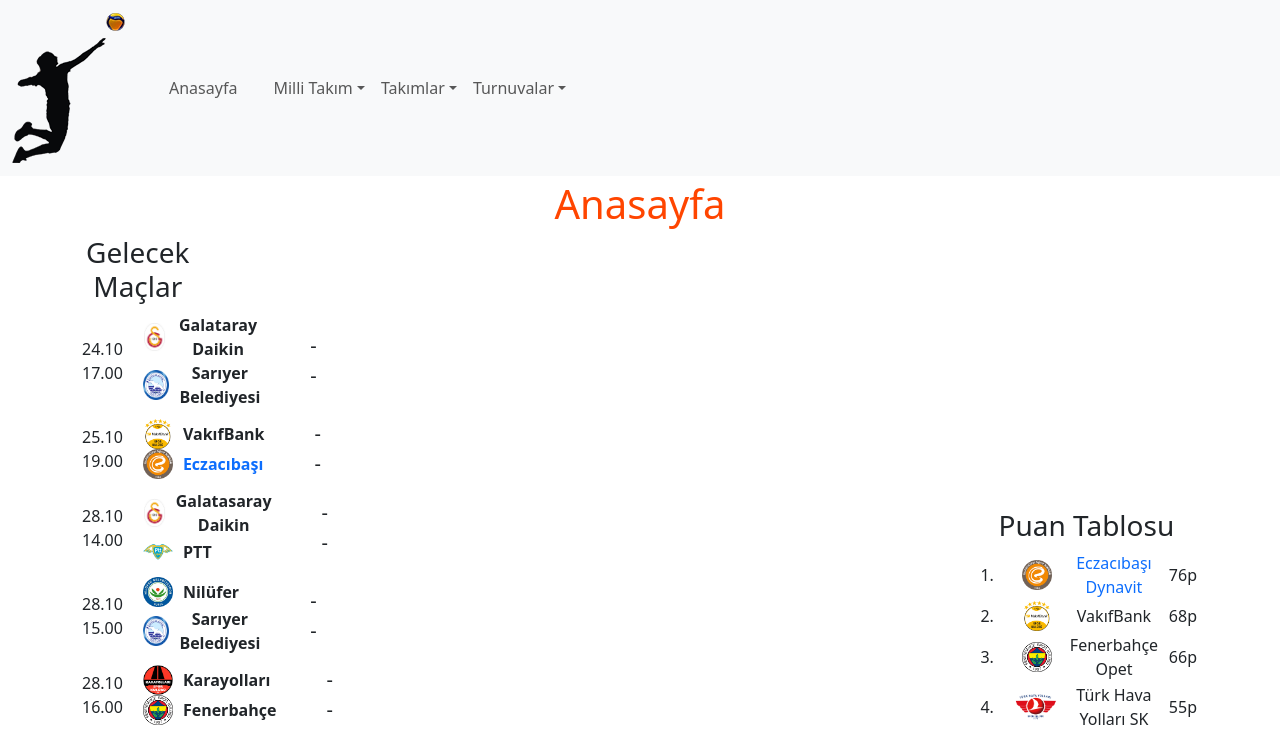
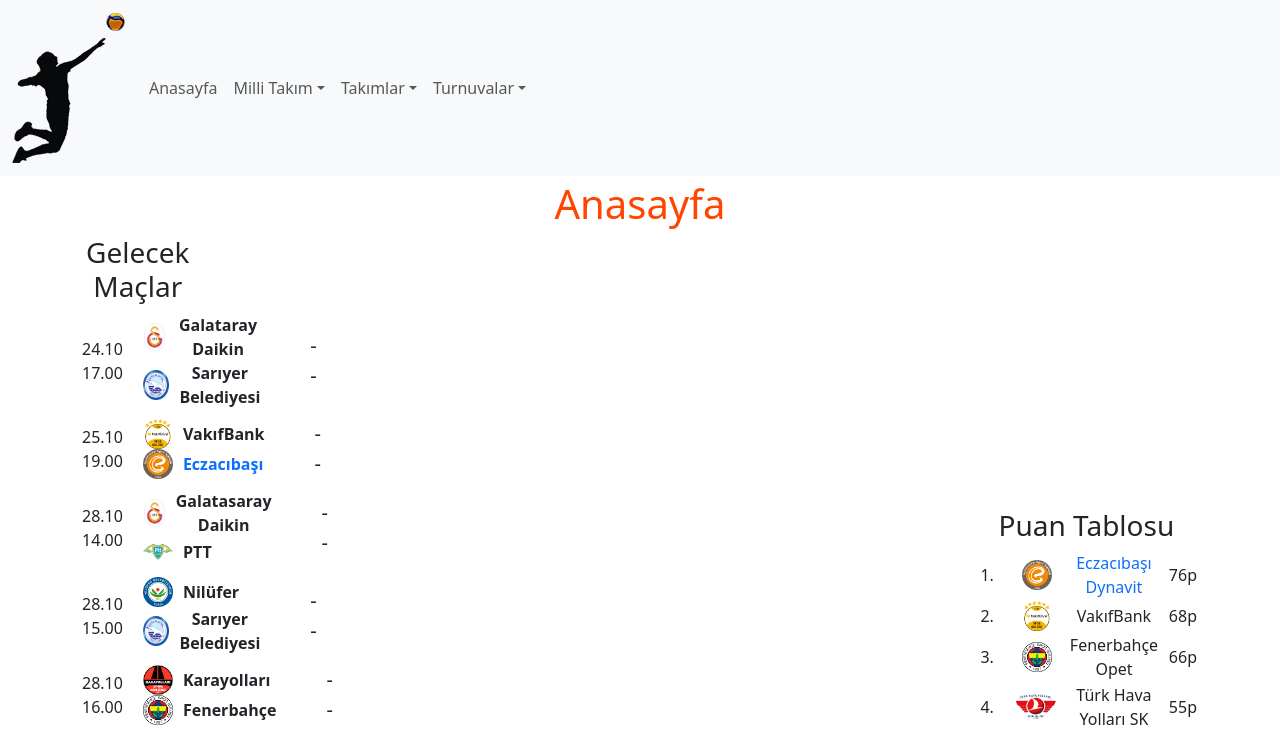
Before and after one commit to iremzenger/vollerem.github.io, a plain HTML site: page index.html in a window 1280 px wide. Shown: the top 729 px of the page. Drawn offline with Linux system fonts and the light colour scheme.

Commit message:
Update index.html

```diff
--- a/index.html
+++ b/index.html
@@ -76,7 +76,7 @@
             <div class="collapse navbar-collapse" id="collapsibleNavbar">
                 <ul class="navbar-nav">
                     <li class="nav-item">
-                        <a class="nav-link" style="margin-left: 20px; margin-right: 20px;"
+                        <a class="nav-link"
                             href="index.html">Anasayfa</a>
                     </li>
                     <li class="nav-item dropdown">
```
